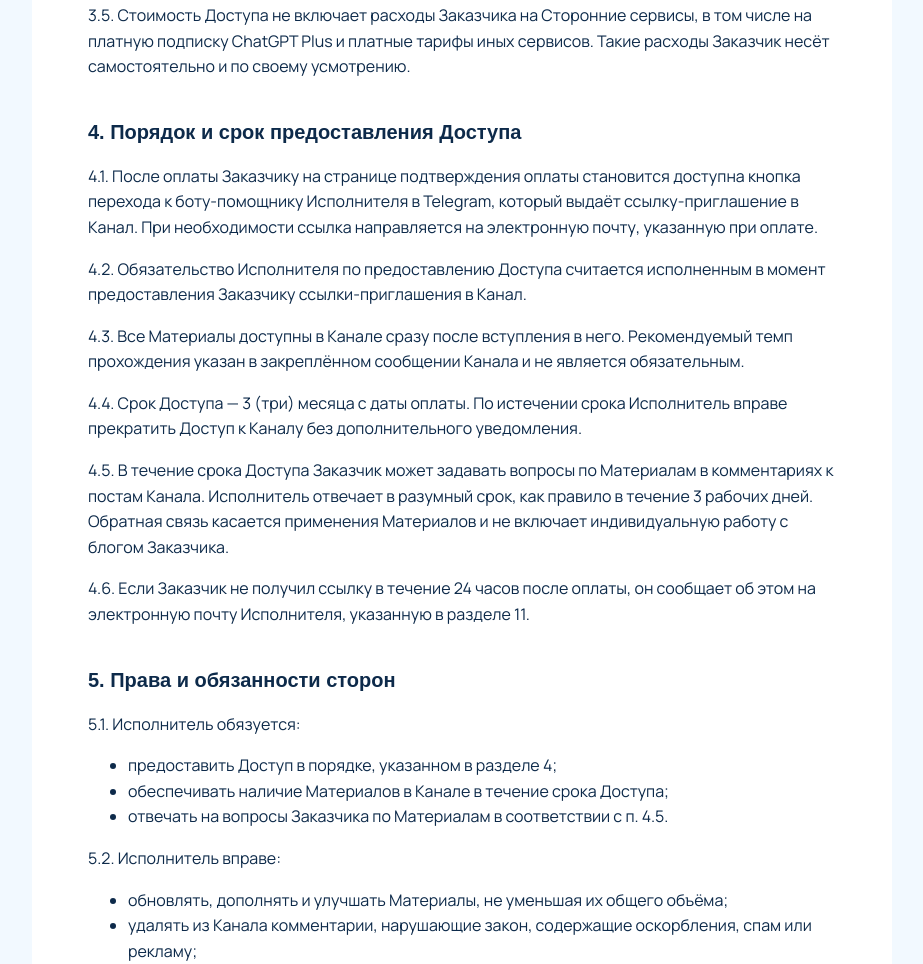
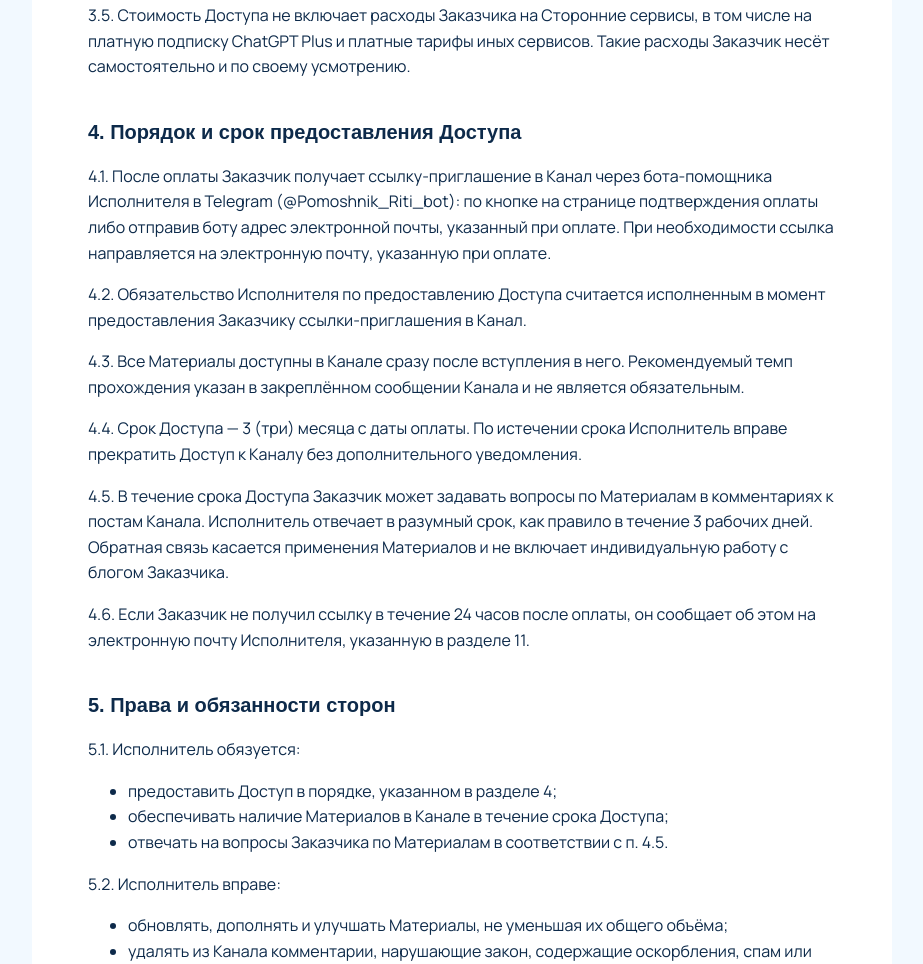
Before and after one commit to varvar1992man-coder/varvar1992man-coder.github.io, a plain HTML site: page oferta.html in a window 1280 px wide. Shown: the part 1613-2577 px from the top of the page, without its empty margins (178-1101 px from the left). Drawn offline with Linux system fonts and the light colour scheme; a web font is replaced by a local one.

Commit message:
Оферта 4.1: доступ через бота по почте

```diff
--- a/oferta.html
+++ b/oferta.html
@@ -46,7 +46,7 @@ thead{display:none}
 <p>3.4. Исполнитель вправе изменять стоимость Доступа. Изменение не касается Доступа, уже оплаченного Заказчиком.</p>
 <p>3.5. Стоимость Доступа не включает расходы Заказчика на Сторонние сервисы, в том числе на платную подписку ChatGPT Plus и платные тарифы иных сервисов. Такие расходы Заказчик несёт самостоятельно и по своему усмотрению.</p>
 <h2>4. Порядок и срок предоставления Доступа</h2>
-<p>4.1. После оплаты Заказчику на странице подтверждения оплаты становится доступна кнопка перехода к боту-помощнику Исполнителя в Telegram, который выдаёт ссылку-приглашение в Канал. При необходимости ссылка направляется на электронную почту, указанную при оплате.</p>
+<p>4.1. После оплаты Заказчик получает ссылку-приглашение в Канал через бота-помощника Исполнителя в Telegram (@Pomoshnik_Riti_bot): по кнопке на странице подтверждения оплаты либо отправив боту адрес электронной почты, указанный при оплате. При необходимости ссылка направляется на электронную почту, указанную при оплате.</p>
 <p>4.2. Обязательство Исполнителя по предоставлению Доступа считается исполненным в момент предоставления Заказчику ссылки-приглашения в Канал.</p>
 <p>4.3. Все Материалы доступны в Канале сразу после вступления в него. Рекомендуемый темп прохождения указан в закреплённом сообщении Канала и не является обязательным.</p>
 <p>4.4. Срок Доступа — 3 (три) месяца с даты оплаты. По истечении срока Исполнитель вправе прекратить Доступ к Каналу без дополнительного уведомления.</p>
```
